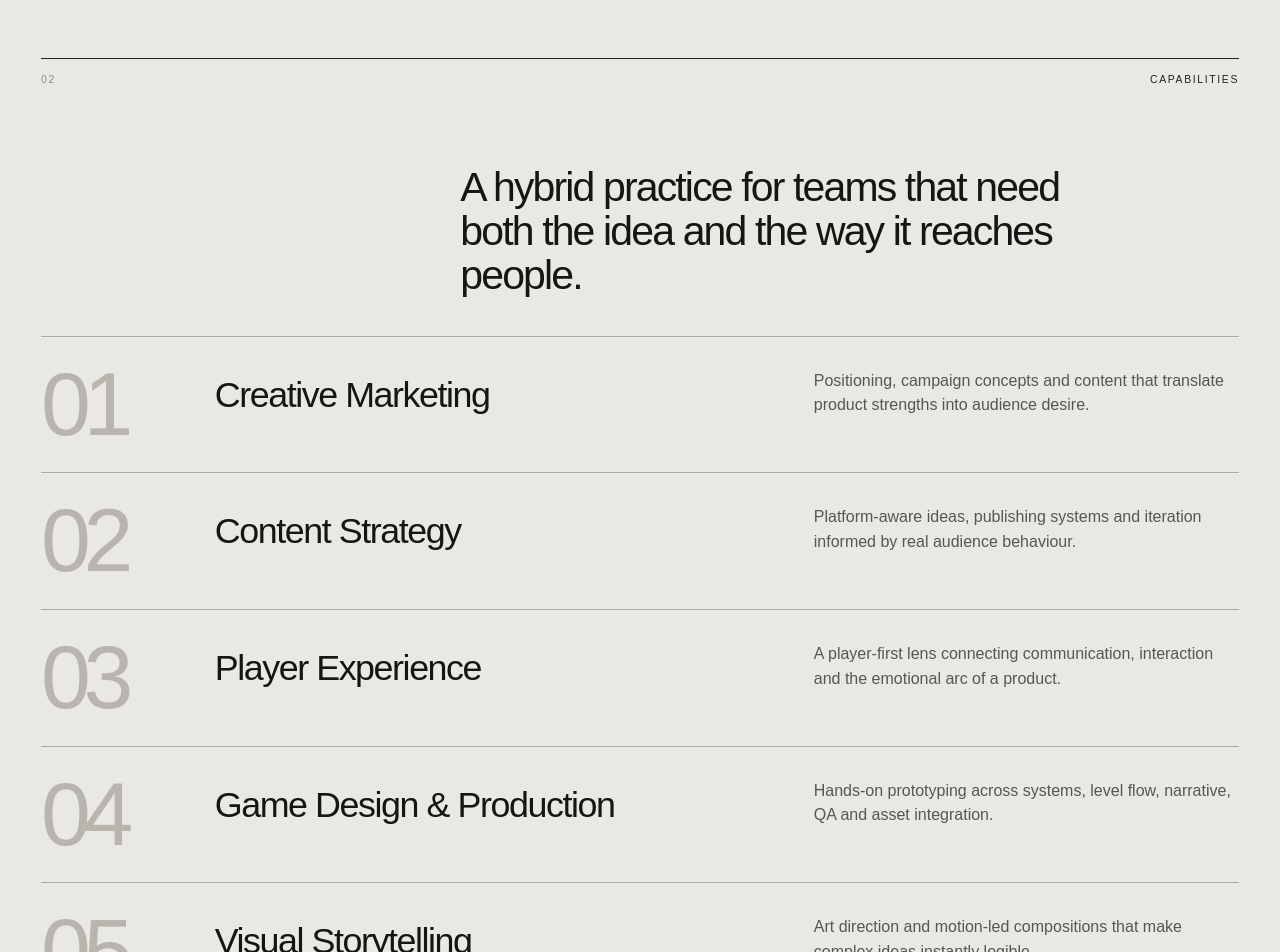
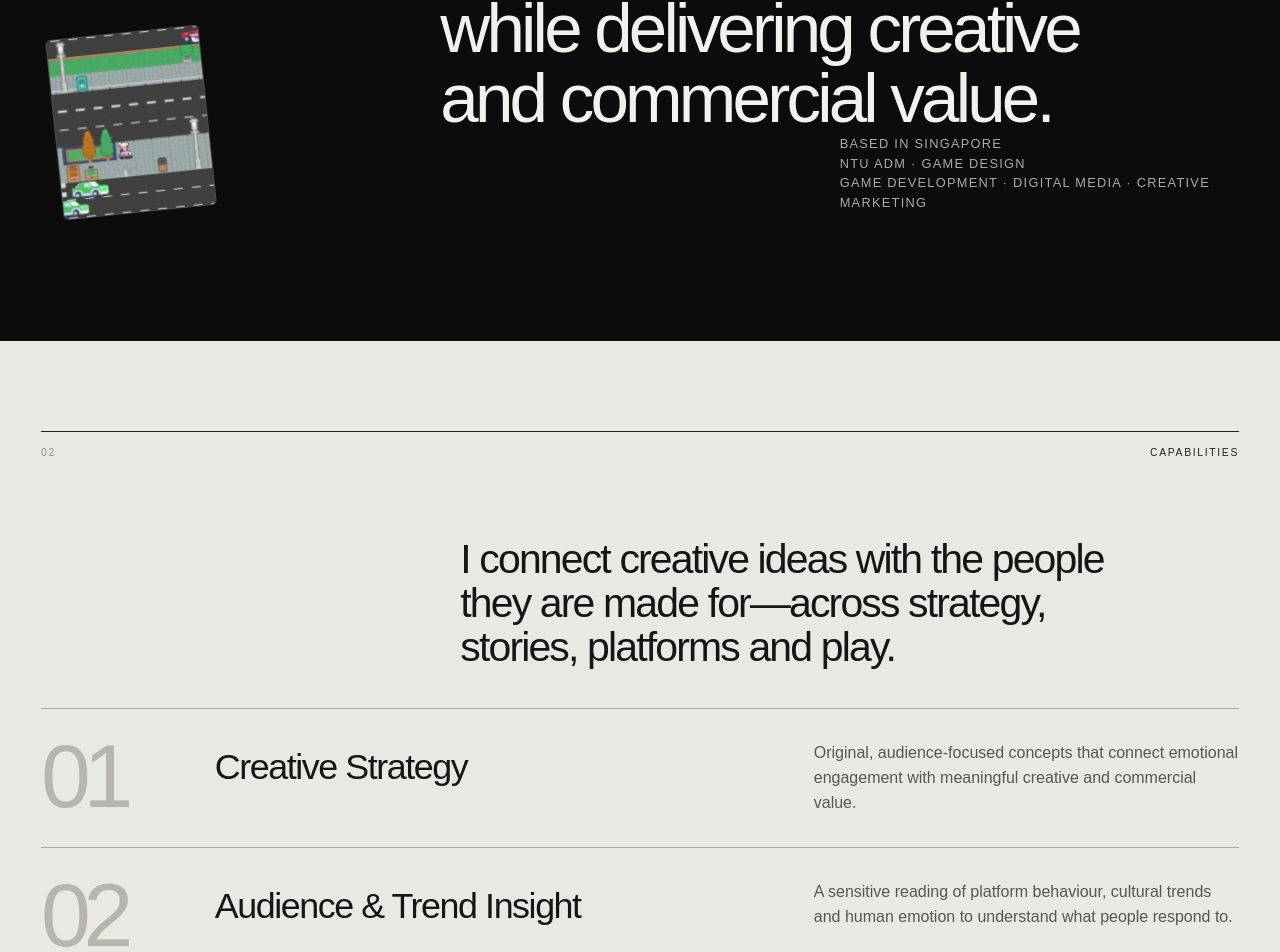
Before and after one commit to ssssssytaaa/portfolio, a Next.js app: page / in a window 1280 px wide. Shown: the part 2551-3503 px from the top of the page. Built offline with nearby package versions, Linux system fonts and the light colour scheme.

Commit message:
Refine homepage positioning

```diff
--- a/app/page.tsx
+++ b/app/page.tsx
@@ -48,24 +48,24 @@ function About() {
   const reduce = useReducedMotion();
   const { scrollYProgress } = useScroll({ target: ref, offset: ["start end", "end start"] });
   const y = useTransform(scrollYProgress, [0, 1], reduce ? [0, 0] : [70, -50]);
-  const words = "I combine game thinking, visual storytelling and performance-aware marketing to shape experiences that feel distinct—and give audiences a reason to care.".split(" ");
+  const words = "I’m a multidisciplinary creative combining visual storytelling, trend awareness and audience insight to turn original ideas into engaging experiences. Across game design, digital media and creative marketing, I create work that connects with people while delivering creative and commercial value.".split(" ");
   return <section className="about" id="about" ref={ref}><div className="section-label"><span>01</span><span>About</span></div><h2>ABOUT ME</h2><div className="about-grid">
     <motion.img style={{ y }} src="/media/portrait.webp" alt="Sun Yutong" loading="lazy" />
     <p className="reveal-copy">{words.map((word, index) => <motion.span key={`${word}-${index}`} initial={{ opacity: .15 }} whileInView={{ opacity: 1 }} viewport={{ once: true, margin: "-12% 0px -12%" }} transition={{ delay: index * .018 }}>{word} </motion.span>)}</p>
-    <img className="about-art art-one" src="/media/bridget.webp" alt="Character artwork from Bridget" loading="lazy" /><img className="about-art art-two" src="/media/car.webp" alt="3D vehicle model" loading="lazy" /><p className="about-note">Based in Singapore<br />NTU, Media Art — Game Design<br />2023—2027</p>
+    <img className="about-art art-one" src="/media/bridget.webp" alt="Character artwork from Bridget" loading="lazy" /><img className="about-art art-two" src="/media/car.webp" alt="3D vehicle model" loading="lazy" /><p className="about-note">Based in Singapore<br />NTU ADM · Game Design<br />Game Development · Digital Media · Creative Marketing</p>
   </div></section>;
 }
 
 const capabilities = [
-  ["Creative Marketing", "Positioning, campaign concepts and content that translate product strengths into audience desire."],
-  ["Content Strategy", "Platform-aware ideas, publishing systems and iteration informed by real audience behaviour."],
-  ["Player Experience", "A player-first lens connecting communication, interaction and the emotional arc of a product."],
-  ["Game Design & Production", "Hands-on prototyping across systems, level flow, narrative, QA and asset integration."],
-  ["Visual Storytelling", "Art direction and motion-led compositions that make complex ideas instantly legible."],
+  ["Creative Strategy", "Original, audience-focused concepts that connect emotional engagement with meaningful creative and commercial value."],
+  ["Audience & Trend Insight", "A sensitive reading of platform behaviour, cultural trends and human emotion to understand what people respond to."],
+  ["Creative Marketing", "Positioning, platform-native content and campaign ideas that translate product strengths into audience interest."],
+  ["Game & Player Experience", "Hands-on game design, QA, progression balance and player-centred iteration across systems, levels and narrative."],
+  ["Visual Storytelling", "Visual aesthetics, composition and motion used to turn complex ideas into clear, memorable experiences."],
 ];
 
 function Capabilities() {
-  return <section className="capabilities"><div className="section-label dark"><span>02</span><span>Capabilities</span></div><p className="cap-intro">A hybrid practice for teams that need both the idea and the way it reaches people.</p><div className="cap-list">{capabilities.map(([title, body], index) => <article key={title}><span>{String(index + 1).padStart(2, "0")}</span><h3>{title}</h3><p>{body}</p></article>)}</div></section>;
+  return <section className="capabilities"><div className="section-label dark"><span>02</span><span>Capabilities</span></div><p className="cap-intro">I connect creative ideas with the people they are made for—across strategy, stories, platforms and play.</p><div className="cap-list">{capabilities.map(([title, body], index) => <article key={title}><span>{String(index + 1).padStart(2, "0")}</span><h3>{title}</h3><p>{body}</p></article>)}</div></section>;
 }
 
 function Featured() {
@@ -74,17 +74,14 @@ function Featured() {
   </article>)}</div></section>;
 }
 
-const impact = [["10", "Cities", "Echos of Her toured across ten cities in China."], ["170 × 18 m", "Public screen", "A landmark-scale presentation in Hangzhou."], ["~500 / 3 days", "New followers", "A single Meat Lover RedNote post turned launch attention into community."], ["22.4%", "Conversion", "39 clicks from 174 tracked landing-page views."]];
-function Impact() { return <section className="impact"><div className="section-label"><span>04</span><span>Selected impact</span></div><div className="impact-grid">{impact.map(([value, label, context]) => <article key={value}><strong>{value}</strong><h3>{label}</h3><p>{context}</p></article>)}</div></section>; }
-
 function Library() {
   const [active, setActive] = useState<(typeof categories)[number]>("All");
   const filtered = useMemo(() => active === "All" ? secondaryWork : secondaryWork.filter((item) => item.category === active), [active]);
-  return <section className="library"><div className="library-head"><div><div className="section-label"><span>05</span><span>Complete library</span></div><h2>MORE WORK</h2></div><div className="filters" aria-label="Filter projects">{categories.map((cat) => <button key={cat} className={active === cat ? "active" : ""} onClick={() => setActive(cat)}>{cat}</button>)}</div></div><motion.div layout className="work-grid">{filtered.map((item, index) => <motion.article layout initial={{ opacity: 0 }} animate={{ opacity: 1 }} key={item.slug} className={`work-card ${index % 5 === 0 ? "wide" : ""}`}><Link href={`/work/${item.slug}`}><div className="work-image">{item.videoMedia ? <video autoPlay muted loop playsInline preload="metadata" poster={item.videoPoster ?? item.heroMedia} aria-label={`${item.title} video preview`}><source src={item.videoMedia} type="video/mp4" /></video> : <img src={item.heroMedia} alt={`${item.title} preview`} loading="lazy" />}<span><ArrowUpRight /></span></div><p>{item.category}</p><h3>{item.title}</h3><small>{item.role}</small></Link></motion.article>)}</motion.div></section>;
+  return <section className="library"><div className="library-head"><div><div className="section-label"><span>04</span><span>Complete library</span></div><h2>MORE WORK</h2></div><div className="filters" aria-label="Filter projects">{categories.map((cat) => <button key={cat} className={active === cat ? "active" : ""} onClick={() => setActive(cat)}>{cat}</button>)}</div></div><motion.div layout className="work-grid">{filtered.map((item, index) => <motion.article layout initial={{ opacity: 0 }} animate={{ opacity: 1 }} key={item.slug} className={`work-card ${index % 5 === 0 ? "wide" : ""}`}><Link href={`/work/${item.slug}`}><div className="work-image">{item.videoMedia ? <video autoPlay muted loop playsInline preload="metadata" poster={item.videoPoster ?? item.heroMedia} aria-label={`${item.title} video preview`}><source src={item.videoMedia} type="video/mp4" /></video> : <img src={item.heroMedia} alt={`${item.title} preview`} loading="lazy" />}<span><ArrowUpRight /></span></div><p>{item.category}</p><h3>{item.title}</h3><small>{item.role}</small></Link></motion.article>)}</motion.div></section>;
 }
 
 function Contact() {
   return <footer id="contact"><div className="footer-top"><p>Have a role, brief or curious idea?</p><a href="mailto:sunyutong662@gmail.com">LET’S MAKE<br /><em>IT MATTER.</em><ArrowUpRight /></a></div><div className="footer-links"><a href="mailto:sunyutong662@gmail.com"><Mail /> sunyutong662@gmail.com</a><a href="/Sun-Yutong-Resume.pdf" download><Download /> Download résumé</a><a href="#top">Back to top ↑</a></div><div className="footer-base"><span>Sun Yutong © 2026</span><span>Creative Marketing & Player Experience</span></div></footer>;
 }
 
-export default function Home() { return <main><Header /><Hero /><Marquee /><About /><Capabilities /><Featured /><Impact /><Library /><Contact /></main>; }
+export default function Home() { return <main><Header /><Hero /><Marquee /><About /><Capabilities /><Featured /><Library /><Contact /></main>; }
```
